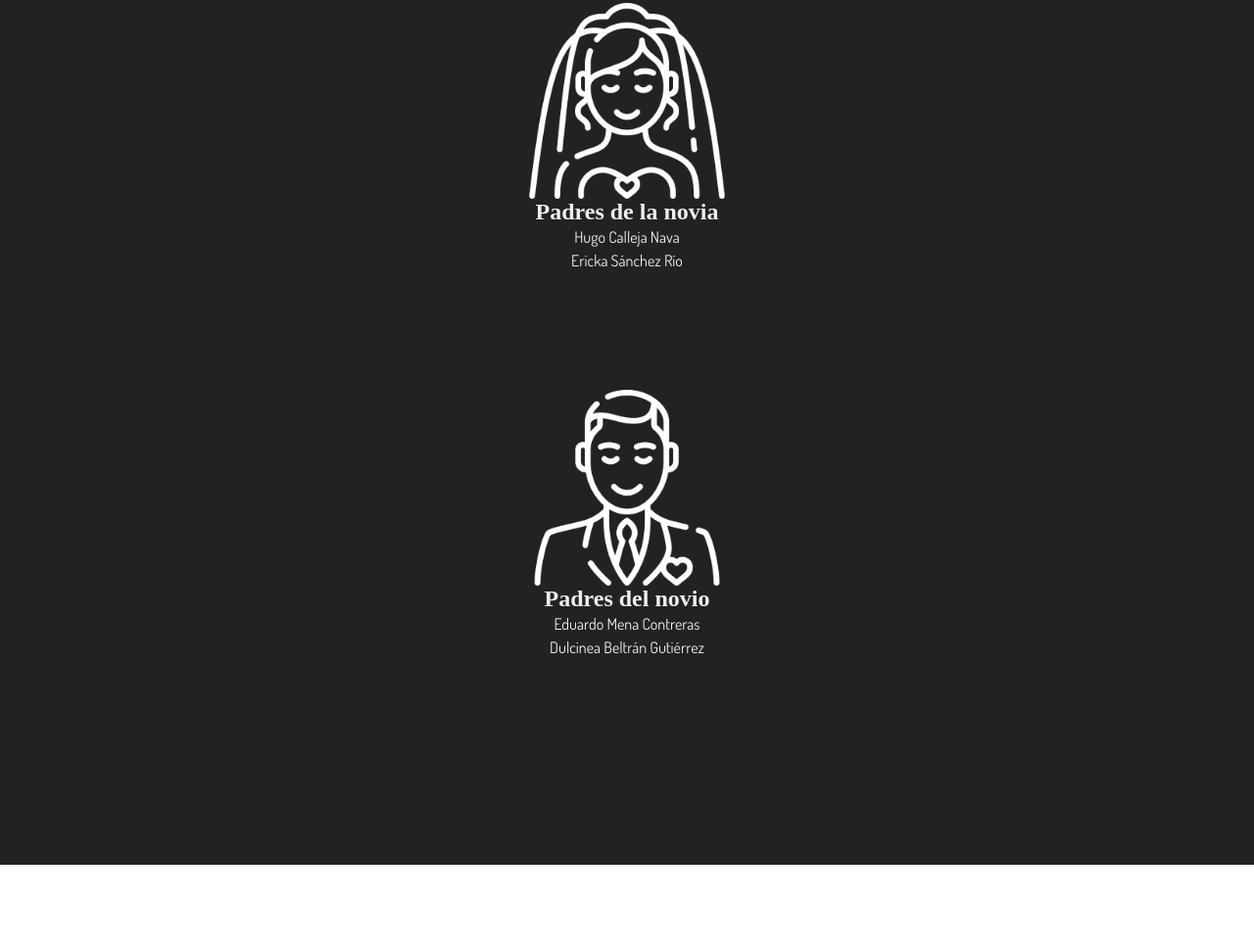
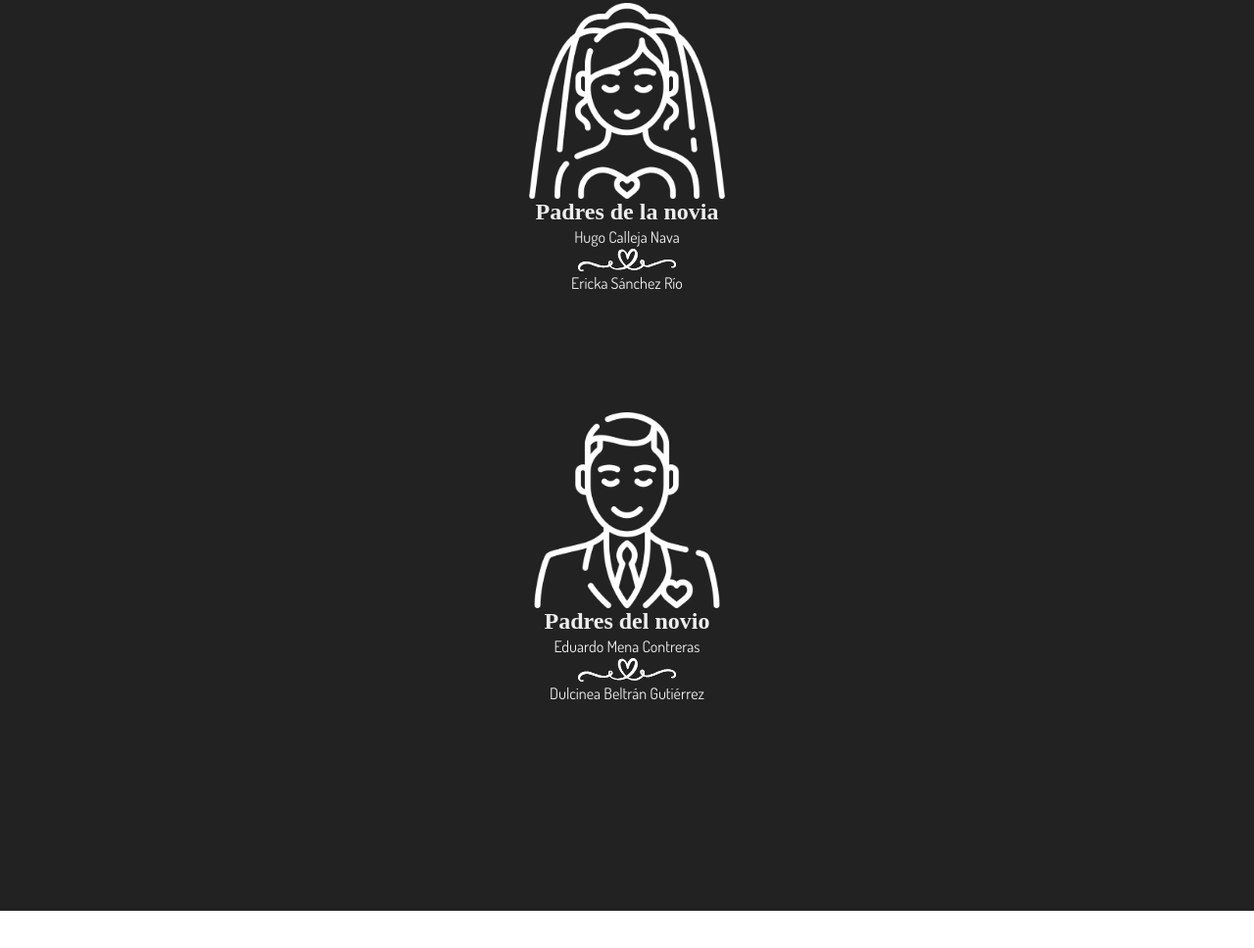
Before and after one commit to NinaKarennina/Invitacion, a plain HTML site: page index.html in a window 1280 px wide. Shown: the part 1058-2026 px from the top of the page at 98% size. Drawn offline with Linux system fonts and the light colour scheme; a web font is replaced by a local one.

Commit message:
Update index.html

```diff
--- a/index.html
+++ b/index.html
@@ -56,12 +56,14 @@
                     <img src="images/novia.png">
                     <h2>Padres de la novia</h2>
                     <p>Hugo Calleja Nava</p>
+                    <img src="images/linea.svg" width="100px">
                     <p>Ericka Sánchez Río</p>
                 </div>
                 <div class="textBx">
                     <img src="images/novio.png">
                     <h2>Padres del novio</h2>
                     <p>Eduardo Mena Contreras</p>
+                    <img src="images/linea.svg" width="100px">
                     <p>Dulcinea Beltrán Gutiérrez</p>
                 </div>
             </div>
```
